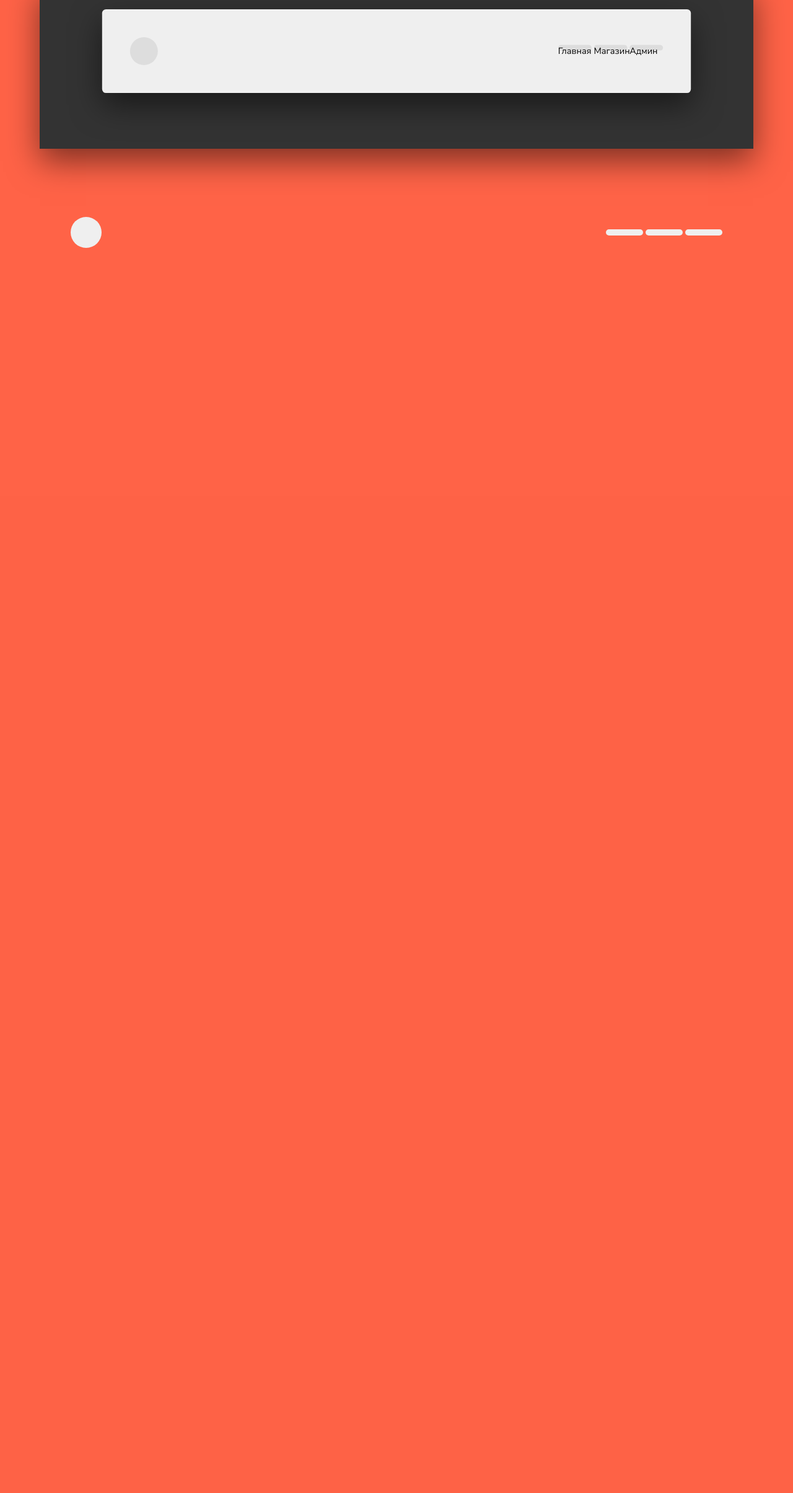
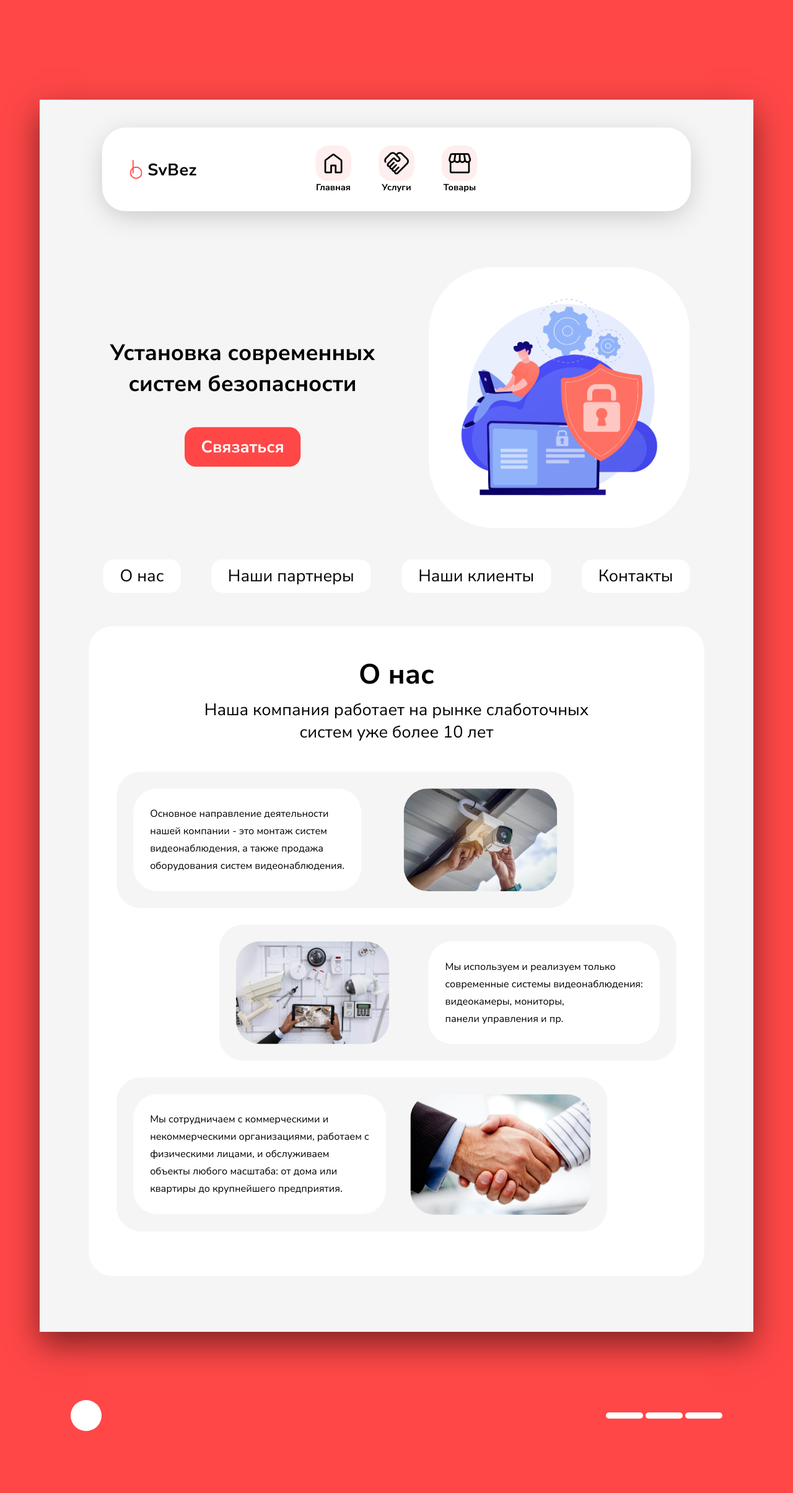
Before and after one commit to igor-73r/sv-bez, a Django app: page / in a window 1280 px wide. Shown: the whole page at 62% size. Before the commit the page ends 400 px from the top, so only its background shows below. Run offline with Django 4.2, Linux system fonts and the light colour scheme.

Commit message:
home-page welcome-block about-us

```diff
--- a/SvbezDjangoWeb/static/css/base.css
+++ b/SvbezDjangoWeb/static/css/base.css
@@ -1,9 +1,13 @@
 html {
     --clr1: #ddd;
-    --clr2: #efefef;
-    --clr3: #333;
-    --clr4: tomato;
+    /*--clr2: #efefef;*/
+    /*--clr3: #333;*/
+    /*--clr4: tomato;*/
+    --clr2: #ffffff;
+    --clr3: #F5F5F5;
+    --clr4: #FF4747;
     --border-radius: 7px;
+    --header-radius: 43px;
     --text-radius: 50em;
     font-family: 'Nunito Sans', sans-serif;
 }
@@ -44,21 +48,15 @@ body *, body :after, body :before {
 
 header {
     background: var(--clr2);
-    padding: 50px;
-    width: 100%;
-    border-radius: var(--border-radius);
-    /*position: relative;*/
+    /*padding: 50px;*/
+    border-radius: var(--header-radius);
     z-index: 99;
-}
-
-.header { /*---ADDED---*/
-    position: -webkit-sticky;
     position: sticky;
     width: 110%;
-    /*margin: 10px;*/
+    height: 150px;
     top: 15px;
     transition: 0.7s;
-    box-shadow: 0px 22px 54px rgba(0, 0, 0, 0.5);
+    box-shadow: 0 11px 50px -10px rgba(0, 0, 0, 0.25);
 }
 
 .header_hidden {
@@ -69,11 +67,11 @@ header {
     background: var(--clr2);
     padding: 50px;
     position: fixed;
-    top: 0px;
+    top: 0;
     max-width: 960px;
     width: calc(100% - 20px);
     min-width: 360px;
-    border-radius: 0px 0px var(--border-radius) var(--border-radius);
+    border-radius: 0 0 var(--border-radius) var(--border-radius);
 }
 
 .fluid .wrap.sticky header {
@@ -81,24 +79,65 @@ header {
 }
 
 header .logo {
-    background: var(--clr1);
-    width: 50px;
-    height: 50px;
-    border-radius: var(--text-radius);
+    position: absolute;
+    left: 50px;
 }
+
+header .logo a {
+    display: flex;
+    align-items: flex-end;
+    justify-content: space-between;
+    width: 120px;
+    height: 33px;
+    flex-shrink: 0;
+}
+
+header .logo #title {
+    color: #000;
+    font-size: 30px;
+    font-style: normal;
+    font-weight: 700;
+    line-height: 30px;
+    letter-spacing: 0.6px;
+    /*margin-bottom: 5px;*/
+}
+
+header {
+    display: flex;
+    align-items: center;
+    justify-content: center;
+}
+
 header nav {
-    position: absolute;
-    right: 0;
-    top: 50%;
-    transform: translate(-50px, -50%);
+    display: flex;
+    align-items: center;
+    justify-content: space-between;
 }
+
+header nav ul{
+    width: 340px;
+    margin: 0;
+    justify-content: space-around;
+    display: flex;
+    padding: 0;
+}
+
 header nav ul li {
-    display: inline-block;
     list-style: none;
-    width: 60px;
-    height: 10px;
-    background: var(--clr1);
-    border-radius: var(--text-radius);
+}
+
+header nav ul li a {
+    display: flex;
+    flex-direction: column;
+    align-items: center;
+    font-weight: 800;
+}
+
+header nav ul li span {
+    padding: 8px;
+    flex-shrink: 0;
+    border-radius: 23px;
+    background: #FEE;
 }
 
 section {
--- /dev/null
+++ b/SvbezDjangoWeb/static/css/home.css
@@ -0,0 +1,147 @@
+* {
+    scroll-behavior: smooth;
+}
+
+#welcome-block {
+    margin-top: 50px;
+    padding: 50px;
+    background: none;
+    height: 150%;
+    width: 120%;
+    justify-items: center;
+    display: flex;
+    flex-direction: column;
+    justify-content: space-between;
+}
+
+.welcome-image img {
+    width: 468px;
+    height: 468px;
+    flex-shrink: 0;
+    border-radius: 117px;
+}
+
+.welcome-interactive{
+    display: flex;
+    align-items: center;
+    justify-content: space-between;
+}
+
+.welcome-call {
+    width: 500px;
+    text-align: center;
+    font-size: 40px;
+    font-weight: 800;
+    line-height: 55px;
+}
+
+.welcome-call a {
+    font-size: 30px;
+    font-style: normal;
+    font-weight: 700;
+    line-height: 0;
+    color: white;
+    padding: 15px 30px;
+    border-radius: 20px;
+    background: #FF4747;
+}
+
+.welcome-call a:hover {
+    box-shadow: 0 11px 50px -10px rgba(0, 0, 0, 0.25);
+}
+
+.welcome-buttons {
+    margin-top: 50px;
+    display: flex;
+    height: auto;
+    justify-content: space-between;
+}
+
+.welcome-buttons #button {
+    background: white;
+    color: #000;
+    font-size: 30px;
+    font-style: normal;
+    font-weight: 400;
+    line-height: 0;
+    padding: 30px;
+    border-radius: 20px;
+}
+
+#about_us{
+    width: 115%;
+    border-radius: var(--header-radius);
+    padding: 10px 50px  50px 50px;
+}
+
+.short-info {
+    text-align: center;
+}
+
+.short-info h1 {
+    font-size: 50px;
+    font-weight: 700;
+    margin-bottom: 10px;
+}
+
+.short-info p {
+    font-size: 30px;
+    font-weight: 400;
+    line-height: 40px;
+    white-space: pre-wrap;
+    margin-bottom: 50px;
+}
+
+.about-item {
+    display: flex;
+    background: var(--clr3);
+    border-radius: var(--header-radius);
+    padding: 30px;
+    margin: 30px 0;
+    align-items: center;
+    justify-content: space-between;
+}
+
+.about-item#second{
+    flex-direction: row-reverse;
+    margin-left: auto;
+}
+
+.about-item#second, .about-item#first {
+    max-width: 820px;
+}
+
+.about-item#third{
+    max-width: 880px;
+}
+
+.about-item img{
+    border-radius: var(--header-radius);
+}
+
+.image {
+    display: flex;
+    align-items: center;
+}
+
+#first img, #second img {
+    margin: 0;
+    width: 275px;
+    height: 184px;
+}
+
+#third img {
+    width: 323px;
+    height: 216px;
+}
+
+.text {
+    white-space: pre-wrap;
+    background: var(--clr2);
+    border-radius: var(--header-radius);
+    padding: 30px;
+    font-size: 18px;
+    font-weight: 400;
+    line-height: 31px;
+    height: 100%;
+}
--- a/SvbezDjangoWeb/templates/base.html
+++ b/SvbezDjangoWeb/templates/base.html
@@ -12,8 +12,20 @@
     <link rel="preconnect" href="https://fonts.googleapis.com">
     <link rel="preconnect" href="https://fonts.gstatic.com" crossorigin>
     <link href="https://fonts.googleapis.com/css2?family=Nunito+Sans:opsz,wght@6..12,300;6..12,400;6..12,500;6..12,600;6..12,700&display=swap" rel="stylesheet">
+    <link rel="stylesheet" href="https://fonts.googleapis.com/css2?family=Material+Symbols+Rounded:opsz,wght,FILL,GRAD@20..48,100..700,0..1,-50..200" />
     {% block extra_links %}
     {% endblock %}
+
+    <style>
+        .material-symbols-rounded {
+            font-variation-settings:
+            'FILL' 0,
+            'wght' 400,
+            'GRAD' 0,
+            'opsz' 48;
+            font-size: 48px;
+        }
+    </style>
 </head>
 
 <body>
@@ -21,14 +33,22 @@
 <div class="wrapper">
     <div class="wrap">
         <header class="header">
-            <div class="logo"></div>
-            <nav>
+            <div class="logo">
+                <a href="{% url 'home' %}" id="title">
+                                    <svg xmlns="http://www.w3.org/2000/svg" width="22" height="34" viewBox="0 0 22 34" fill="none">
+                  <circle cx="11" cy="23" r="10" stroke="#FF4747" stroke-width="2"/>
+                  <path d="M5.5 1L5.5 23" stroke="#FF4747" stroke-width="2" stroke-linecap="round"/>
+                </svg>SvBez</a>
+            </div>
+            <nav class="header-buttons">
                 <ul>
-                    <li><a href="{% url 'home' %}">Главная</a></li>
-                    <li><a href="{% url 'base_store' %}">Магазин</a></li>
-                    <li><a href="/admin/">Админ</a></li>
+                    <li><a href="{% url 'home' %}"><span class="material-symbols-rounded">home</span>Главная</a></li>
+                    <li><a href="#"><span class="material-symbols-rounded">handshake</span>Услуги</a></li>
+                    <li><a href="{% url 'base_store' %}"><span class="material-symbols-rounded">storefront</span>Товары</a></li>
+{#                    <li><a href="/admin/">Админ</a></li>#}
                 </ul>
             </nav>
+{#            <a href="/admin/">Админ</a>#}
         </header>
         {% block content %}
         {% endblock %}
--- a/SvbezDjangoWeb/templates/home.html
+++ b/SvbezDjangoWeb/templates/home.html
@@ -1 +1,66 @@
 {% extends 'base.html' %}
+{% load static %}
+
+{% block extra_links %}
+    <link rel="stylesheet" href="{% static 'css/home.css' %}" type="text/css" media="all">
+{% endblock %}
+
+{% block content %}
+    <section id="welcome-block">
+        <div class="welcome-interactive">
+            <div class="welcome-call">
+                <p>Установка современных систем безопасности</p><br>
+                <a href="#">Связаться</a>
+            </div>
+            <div class="welcome-image">
+                <img src="{% static 'images/welcome.jpg' %}" alt="">
+            </div>
+        </div>
+        <div class="welcome-buttons">
+            <a id="button" href="#about_us">О нас</a>
+            <a id="button" href="#our_partners">Наши партнеры</a>
+            <a id="button" href="#our_customers">Наши клиенты</a>
+            <a id="button" href="#contacts">Контакты</a>
+        </div>
+    </section>
+
+    <section id="about_us">
+        <div class="short-info">
+            <h1>О нас</h1>
+            <p>Наша компания работает на рынке слаботочных
+систем уже более 10 лет</p>
+        </div>
+
+        <div class="about-item" id="first">
+            <div class="text">Основное направление деятельности
+нашей компании - это монтаж систем
+видеонаблюдения, а также продажа
+оборудования систем видеонаблюдения.</div>
+            <div class="image">
+                <img src="{% static 'images/camera-installation.jpg' %}" alt="">
+            </div>
+        </div>
+
+        <div class="about-item" id="second">
+            <div class="text">Мы используем и реализуем только
+cовременные системы видеонаблюдения:
+видеокамеры, мониторы,
+панели управления и пр.</div>
+            <div class="image">
+                <img src="{% static 'images/modern-security.jpg' %}" alt="">
+            </div>
+        </div>
+
+        <div class="about-item" id="third">
+            <div class="text">Мы сотрудничаем с коммерческими и
+некоммерческими организациями, работаем с
+физическими лицами, и обслуживаем
+объекты любого масштаба: от дома или
+квартиры до крупнейшего предприятия.</div>
+            <div class="image">
+                <img src="{% static 'images/handshake.jpg' %}" alt="">
+            </div>
+        </div>
+
+    </section>
+{%  endblock %}
--- a/requirements.txt
+++ b/requirements.txt
@@ -4,6 +4,7 @@ django-appconf==1.0.5
 gunicorn==20.1.0
 Pillow==9.5.0
 psycopg==3.1.9
+psycopg2-binary==2.9.6
 rcssmin==1.1.1
 rjsmin==1.2.1
 sqlparse==0.4.4
```
Also changed, not shown: SvbezDjangoWeb/store/db_handler.py (+9 -1 lines), SvbezDjangoWeb/static/images/camera-installation.jpg (added), SvbezDjangoWeb/static/images/handshake.jpg (added), SvbezDjangoWeb/static/images/modern-security.jpg (added), SvbezDjangoWeb/static/images/welcome.jpg (added).
